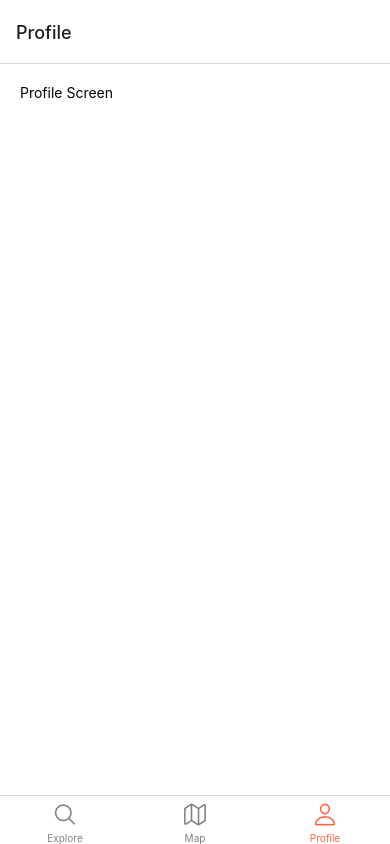
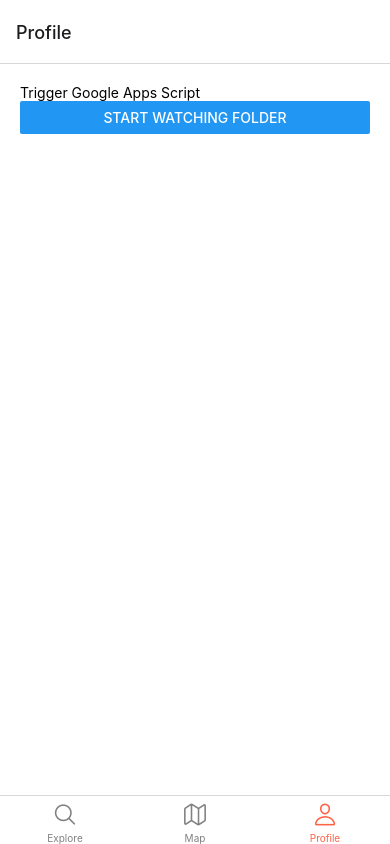
Before and after one commit to timesaversolutions-ai/AlleyCat_Reviews, a React Native app in the folder PickleballFinder/: screen /Profile in a window 390 px wide. Built offline with nearby package versions, Linux system fonts and the light colour scheme; no server answers.

Commit message:
add watch folder function
manually run the watch_folder function in Apps script to scan for files to be processed

```diff
--- /dev/null
+++ b/PickleballFinder/api/googleApps.js
@@ -0,0 +1,11 @@
+import axios from 'axios';
+
+export const triggerWatchFolder = async () => {
+    try {
+      const response = await axios.get('https://script.google.com/a/macros/tsaversolutions.net/s/AKfycby2qGcoEfXBCs0nelL4TbVjAstehPa8O4J6zmJiESy1Vgf_VOQAJtIEaMo1yJK79Gm7cg/exec');
+      Alert.alert('Success', response.data);
+    } catch (error) {
+      console.error('Error:', error);
+      Alert.alert('Error', 'Failed to trigger watchFolder function.');
+    }
+};
--- a/PickleballFinder/screens/HomeScreen.js
+++ b/PickleballFinder/screens/HomeScreen.js
@@ -1,7 +1,7 @@
 import React, { useEffect, useState } from 'react';
 import { View, Text, TextInput, FlatList, Image, TouchableOpacity } from 'react-native';
 import { fetchCourts } from '../api/googleSheets';
-import { fetchCourtImages } from '../api/googleDrive'; // Import the function
+import { fetchCourtImages } from '../api/googleDrive';
 import { styles } from '../styles/styles';
 
 const HomeScreen = ({ navigation }) => {
--- a/PickleballFinder/screens/ProfileScreen.js
+++ b/PickleballFinder/screens/ProfileScreen.js
@@ -1,12 +1,24 @@
-import React from 'react';
-import { View, Text } from 'react-native';
+import React, { useState } from 'react';
+import { View, Text, Button } from 'react-native';
 import { styles } from '../styles/styles';
+import { triggerWatchFolder } from '../api/googleApps';
 
 const ProfileScreen = () => {
+  const [reloadKey, setReloadKey] = useState(0);
+
+  const handlePress = async () => {
+    try {
+      await triggerWatchFolder();
+      setReloadKey(prevKey => prevKey + 1);
+    } catch (error) {
+      console.error('Error:', error);
+    }
+  };
+
   return (
-    <View style={styles.container}>
-      <Text>Profile Screen</Text>
-      {/* Add Games Component Here */}
+    <View key={reloadKey} style={styles.container}>
+      <Text>Trigger Google Apps Script</Text>
+      <Button title="Start Watching Folder" onPress={handlePress} />
     </View>
   );
 };
```
Also changed, not shown: 1 other file (tests, documents, lock files or other folders).
